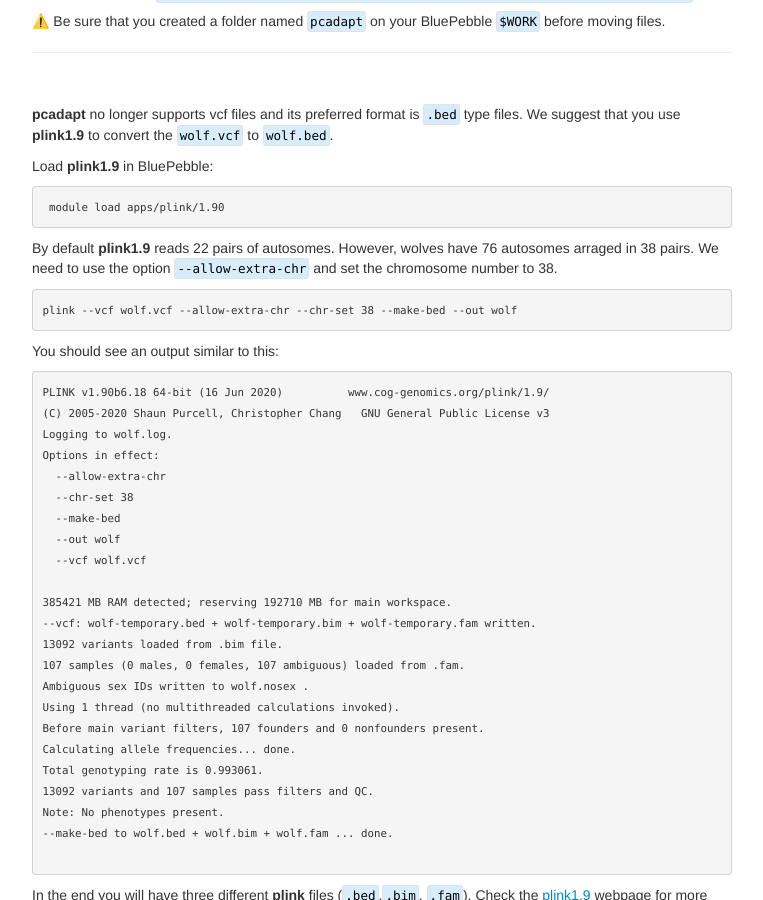
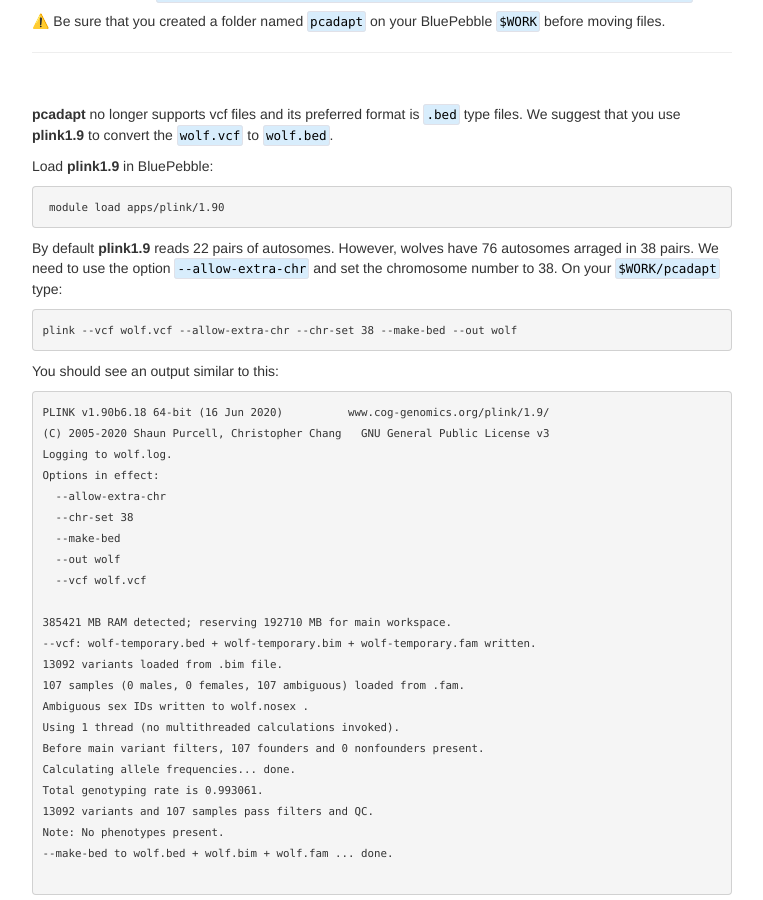
Before and after one commit to ritarasteiro/FieldCourse, a Jekyll site: the page built from pages/PCAdapt_practical.md, in a window 1280 px wide and 900 px high, scrolled down 1056 px. Shown: the whole window, without its empty margins (258-1021 px from the left). Built offline with Jekyll 4.4.1, drawn with Linux system fonts in a browser that asks for light colours.

Commit message:
Update PCAdapt_practical.md

````diff
--- a/pages/PCAdapt_practical.md
+++ b/pages/PCAdapt_practical.md
@@ -52,7 +52,7 @@ Load  **plink1.9** in BluePebble:
  module load apps/plink/1.90
 ```
 
-By default **plink1.9** reads 22 pairs of autosomes. However, wolves have 76 autosomes arraged in 38 pairs. We need to use the option `--allow-extra-chr` and set the chromosome number to 38.
+By default **plink1.9** reads 22 pairs of autosomes. However, wolves have 76 autosomes arraged in 38 pairs. We need to use the option `--allow-extra-chr` and set the chromosome number to 38. On your ``$WORK/pcadapt`` type:
 
 ```sh
 plink --vcf wolf.vcf --allow-extra-chr --chr-set 38 --make-bed --out wolf
````
